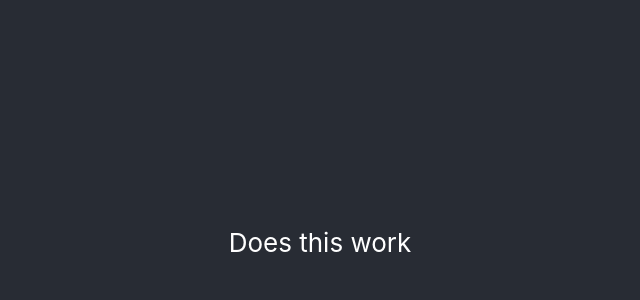
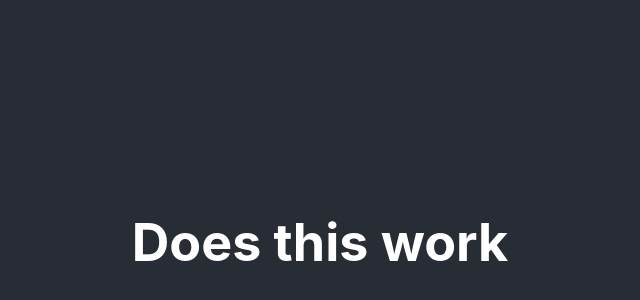
Before and after one commit to eshumphries/KomischeKatzen, a React (Create React App) app: page / in a window 1280 px wide. Shown: the part 158-458 px from the top of the page, without its empty margins (320-960 px from the left). Built offline with nearby package versions, Linux system fonts and the light colour scheme.

Commit message:
Added custom message

```diff
--- a/src/App.js
+++ b/src/App.js
@@ -4,9 +4,9 @@ function App() {
   return (
     <div className="App">
       <header className="App-header">
-        <p>
-          Does this work
-        </p>
+        <div>
+          <h1>Does this work</h1>
+        </div>
       </header>
     </div>
   );
```
